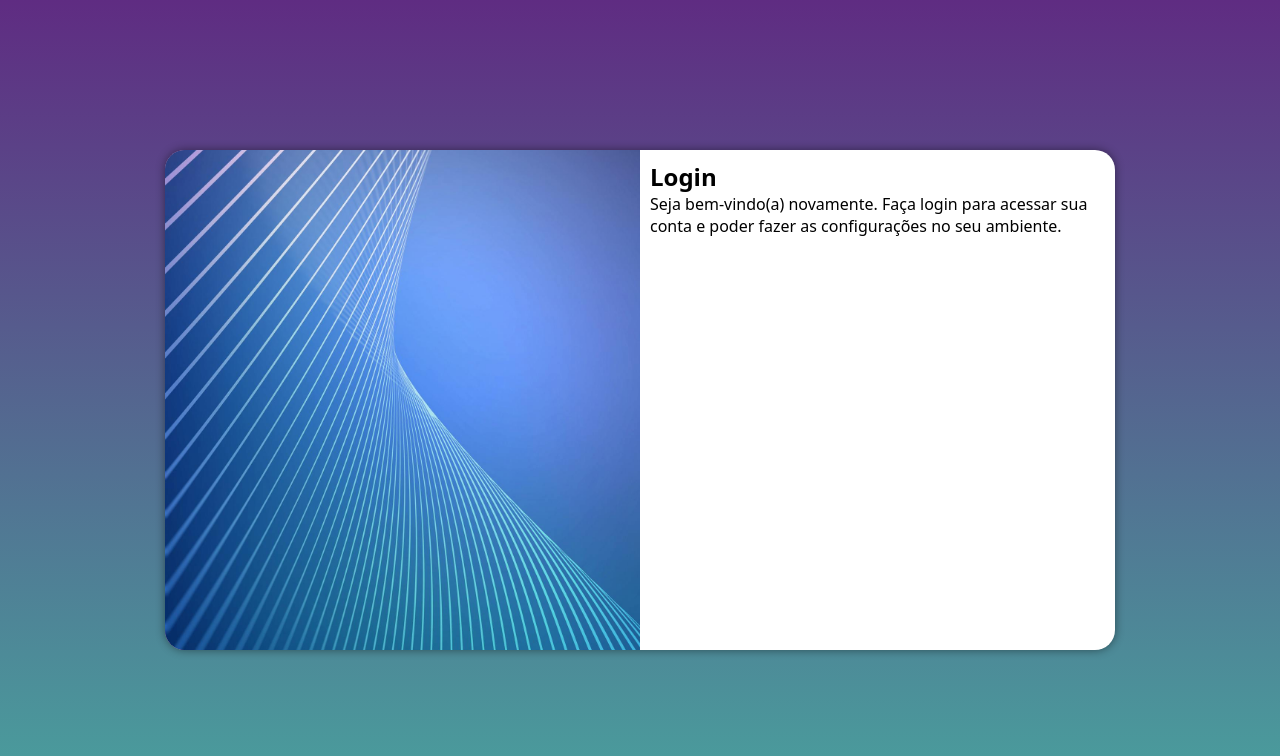
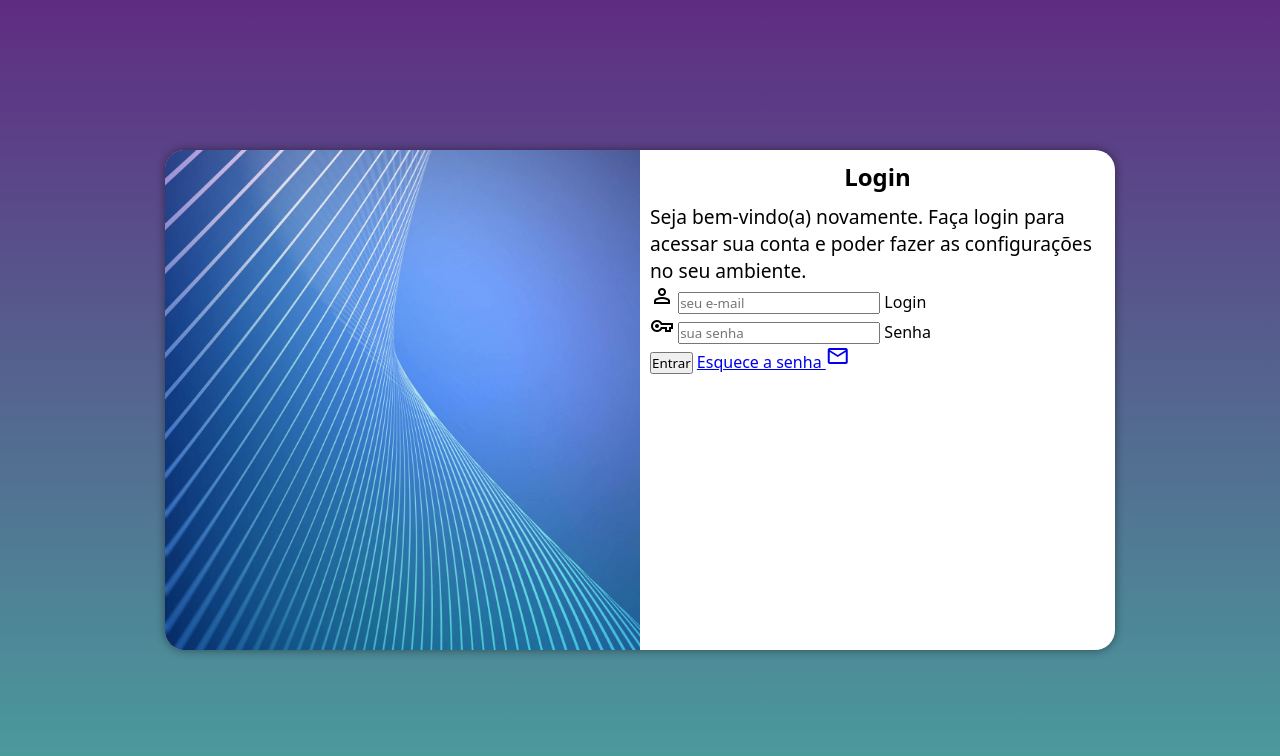
Before and after one commit to Robinho777/projeto-login, a plain HTML site: page index.html in a window 1280 px wide. Drawn offline with nearby package versions, Linux system fonts and the light colour scheme.

Commit message:
adicionei o formulário

```diff
--- a/estilos/media-query.css
+++ b/estilos/media-query.css
@@ -52,4 +52,12 @@
         float: right;
         width: 50%;
     }
+
+    div#fomulario > h1 {
+        font-size: 2em;
+    }
+
+    div#formulario > p {
+        font-size: 1.2em;
+    }
 }
--- a/estilos/style.css
+++ b/estilos/style.css
@@ -53,3 +53,12 @@
     display: block;
     padding: 10px;
 }
+
+div#formulario > h1 {
+    text-align:  center;
+    margin-bottom: 10px;
+}
+
+div#formulario > p {
+    font-size: 0.8em;
+}
--- a/index.html
+++ b/index.html
@@ -4,6 +4,7 @@
     <meta charset="UTF-8">
     <meta name="viewport" content="width=device-width, initial-scale=1.0">
     <title>Login</title>
+    <link href="https://fonts.googleapis.com/css2?family=Material+Symbols+Outlined" rel="stylesheet" />
     <link rel="stylesheet" href="estilos/style.css">
     <link rel="stylesheet" href="estilos/media-query.css">
 </head>
@@ -16,8 +17,26 @@
             <div id="formulario">
                 <h1>Login</h1>
                 <p>Seja bem-vindo(a) novamente. Faça login para acessar sua conta e poder fazer as configurações no seu ambiente.</p>
-                <form action="login.php" method="post">
-
+                <form action="login.php" method="post" autocomplete="on">
+                    <div class="campo">
+                        <span class="material-symbols-outlined">
+                            person
+                        </span>
+                        <input type="email" name="login" id="ilogin" placeholder="seu e-mail" autocomplete="email" required maxlength="30">
+                        <label for="ilogin">Login</label>
+                    </div>
+                    <div class="campo">
+                        <span class="material-symbols-outlined">
+                            vpn_key
+                        </span>
+                        <input type="password" name="senha" id="isenha" placeholder="sua senha" autocomplete="current-password" required minlength="8" maxlength="20">
+                        <label for="isenha">Senha</label>
+                    </div>
+                    <input type="submit" value="Entrar">
+                    <a href="esquece.html">
+                        Esquece a senha
+                        <i class="material-symbols-outlined">mail</i>
+                    </a>
                 </form>
             </div>
         </section>
```
